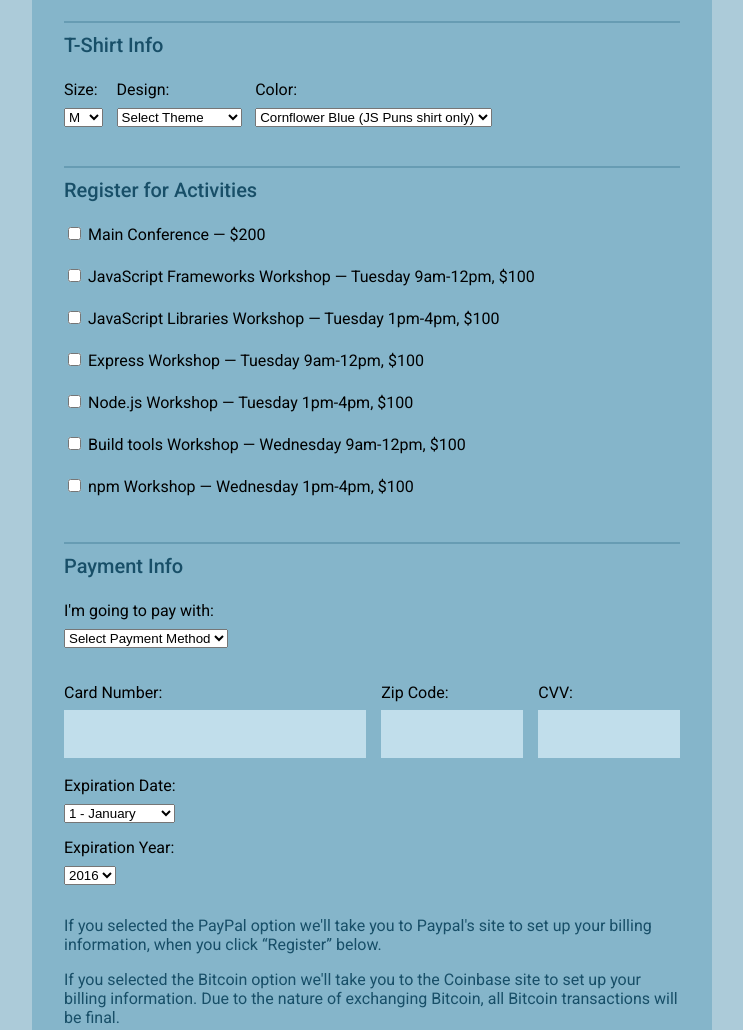
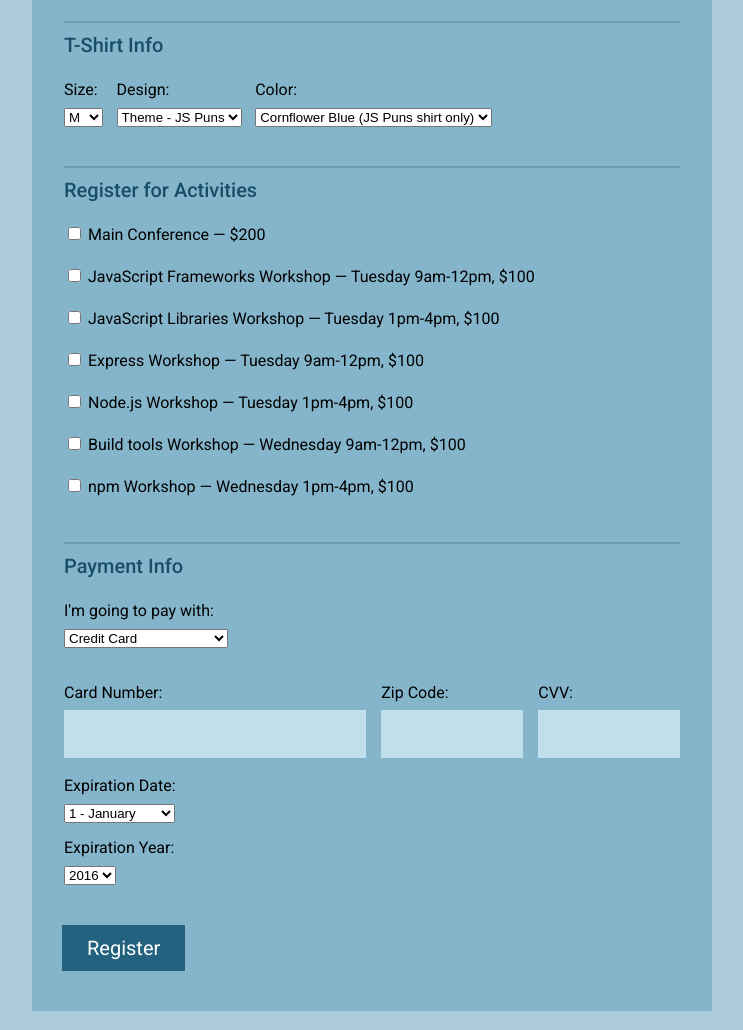
Before and after one commit to BoosterChen/techdegree-project-3, a plain HTML site: page index.html in a window 1280 px wide. Shown: the part 537-1567 px from the top of the page, without its empty margins (268-1011 px from the left). Drawn offline with Linux system fonts and the light colour scheme.

Commit message:
try something different

```diff
--- a/index.html
+++ b/index.html
@@ -85,13 +85,13 @@
         <label><input type="checkbox" name="npm"> npm Workshop — Wednesday 1pm-4pm, $100</label>
         <p id="totalPrice" hidden></p>
       </fieldset>
-      <fieldset>
+      <fieldset id="payments">
         <legend>Payment Info</legend>
 
         <label for="payment">I'm going to pay with:</label>
         <select id="payment" name="user_payment">
           <option value="select_method">Select Payment Method</option>
-          <option value="credit card">Credit Card</option>
+          <option value="credit-card">Credit Card</option>
           <option value="paypal">PayPal</option>
           <option value="bitcoin">Bitcoin</option>
         </select>
@@ -138,11 +138,11 @@
           </select>
         </div>
 
-        <div>
+        <div id="paypal" class="paypal">
         	<p>If you selected the PayPal option we'll take you to Paypal's site to set up your billing information, when you click “Register” below.</p>
         </div>
 
-        <div>
+        <div id="bitcoin" class="bitcoin">
         	<p>If you selected the Bitcoin option we'll take you to the Coinbase site to set up your billing information. Due to the nature of exchanging Bitcoin, all Bitcoin transactions will be final.</p>
         </div>
 
--- a/js/app.js
+++ b/js/app.js
@@ -16,17 +16,34 @@ function initForm(){
     });
 
     // init T-shirt Info section
-    form.querySelector("#design").addEventListener("change", e => {
+    function showThemeColor(theme){
         const options = form.querySelectorAll("#color option");
-        const themeContent = e.target.querySelector("option:checked").textContent;
-
-        if(themeContent === "Select Theme"){
+        if(theme === "Select Theme"){
             options.forEach( element => element.style.display = "");
         } else {
-            const selectTheme = themeContent.match(/Theme - (.*)/)[1];
-            Array.prototype.forEach.call(options, element => element.textContent.indexOf(selectTheme) >= 0 ? element.style.display = "" : element.style.display = "none");
+            const selectTheme = theme.match(/Theme - (.*)/)[1];
+            let first = true;
+            options.forEach(element => {
+                if(element.textContent.indexOf(selectTheme) >= 0){
+                    element.style.display = "";
+                    if(first){
+                        first = false;
+                        element.selected = true;
+                    }
+                } else {
+                    element.style.display = "none";
+                }
+
+            });
         }
+    }
+    form.querySelector("#design").addEventListener("change", e => {
+        showThemeColor( e.target.querySelector("option:checked").textContent )
     });
+    form.querySelector("#design option").disabled = true;
+    form.querySelector("#design option[value='js puns']").selected = true;
+    showThemeColor(form.querySelector("#design option[value='js puns']").textContent);
+
 
     // init register
     form.querySelector(".activities").addEventListener("change", e => {
@@ -66,7 +83,40 @@ function initForm(){
             form.querySelector("#totalPrice").textContent = "Total: $" + priceCount;
             form.querySelector("#totalPrice").hidden = false;
         }
+    });
+
+    // init payment info
+    function showPaymentArea(paymentType){
+        const paymentDivArray = Array.prototype.slice.call(form.querySelectorAll("#payments > div"));
+        paymentDivArray.forEach(element => element.className === paymentType ? element.style.display = "" : element.style.display = "none");
+    }
+    form.querySelector("#payment option[value='select_method']").disabled = true;
+    form.querySelector("#payment option[value='credit-card']").selected = true;
+    showPaymentArea("credit-card");
+    form.querySelector("#payment").addEventListener("change", e => showPaymentArea(e.target.value));
+
+    const formValidator = {
+        createErrorMessage: (elemnent, eMsg) => {
+
+        },
+        all: () => {
+
+        },
+        name : () =>{
+            form.querySelector("#name").value === ""
+        }
+    };
+
+    // form validation
+    form.addEventListener("submit", e =>{
+        let errorMessage = "";
+
     })
+
+
+
+
+
 
 
 
```
